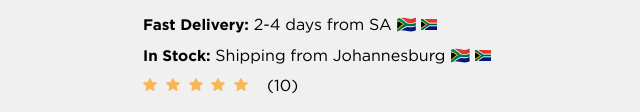
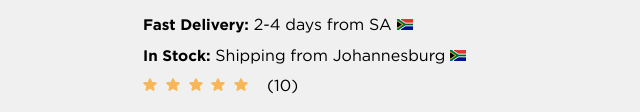
Before and after one commit to Ilya-m2195/Toster-media-test, a plain HTML site: page index.html in a window 1280 px wide. Shown: the part 840-952 px from the top of the page, 319-959 px from the left. Drawn offline with nearby package versions, Linux system fonts and the light colour scheme.

Commit message:
small modification

```diff
--- a/index.html
+++ b/index.html
@@ -119,9 +119,9 @@
             </div>
           </div>
         </div>
-        <p class="goods__information-delivery"><strong>Fast Delivery:</strong> 2-4 days from SA 🇿🇦 <img
+        <p class="goods__information-delivery"><strong>Fast Delivery:</strong> 2-4 days from SA <img
             src="./img/za.png" alt="za"></p>
-        <p class="goods__information-delivery"><strong>In Stock:</strong> Shipping from Johannesburg 🇿🇦 <img
+        <p class="goods__information-delivery"><strong>In Stock:</strong> Shipping from Johannesburg <img
             src="./img/za.png" alt="za"></p>
         <div class="goods__stars-block">
           <span class="goods__stars">
--- a/js/index.js
+++ b/js/index.js
@@ -21,7 +21,7 @@ let updateTimer = setInterval(function () {
   seconds.innerHTML = secondsDif;
   if (difference < 0) {
     clearInterval(updateTimer);
-    timer.innerHTML = "Наступило";
+    timer.innerHTML = "Время акции вышло";
   }
 }, 1000);
 
```
